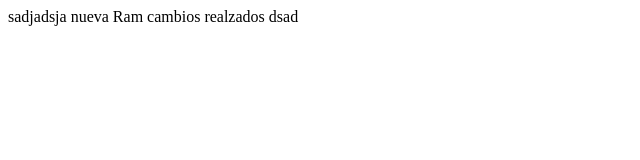
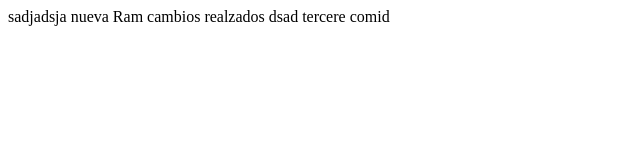
Before and after one commit to BrandesignStudio/MiPrimeraPaginaWeb, a plain HTML site: page index.html in a window 1280 px wide. Shown: the whole page, without its empty margins (0-640 px from the left). Drawn offline with Linux system fonts and the light colour scheme.

Commit message:
version nueva 10

```diff
--- a/index.html
+++ b/index.html
@@ -9,6 +9,7 @@
     nueva Ram
     cambios realzados
     dsad
+    tercere comid
 
 </body>
 </html>
```
